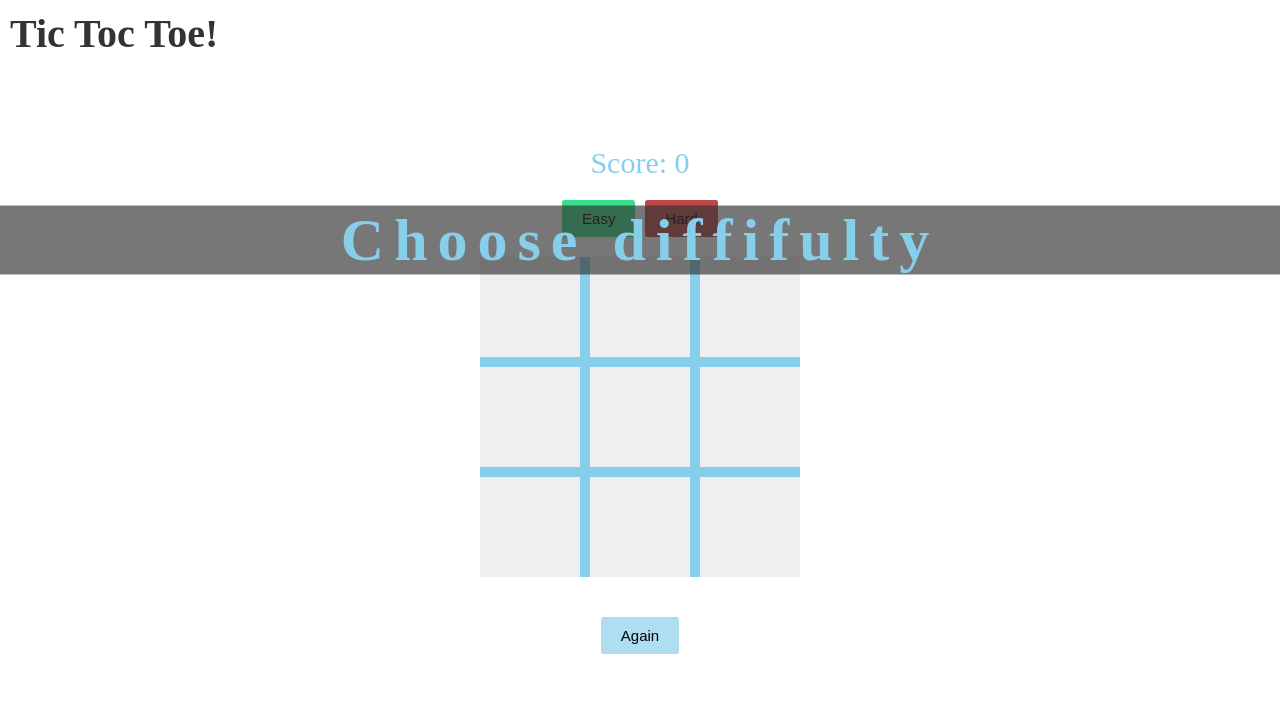
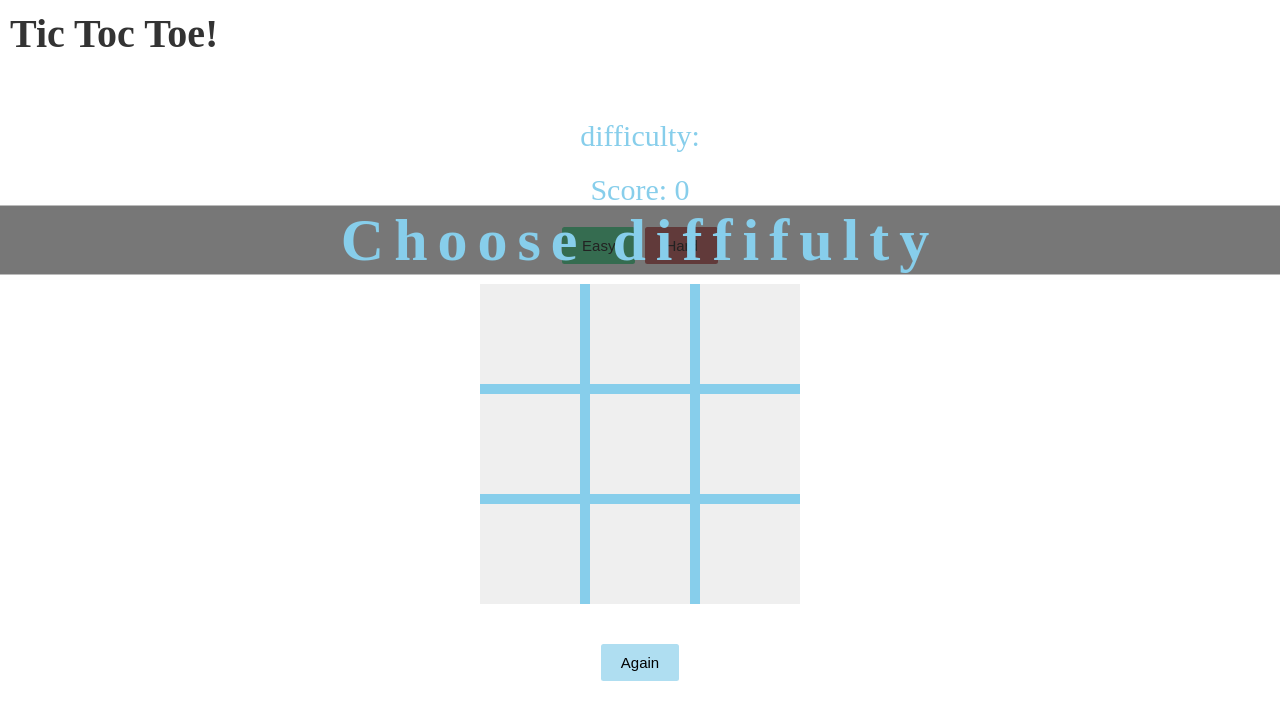
Before and after one commit to amirhoseinh73/TicTacToeJS, a React (Vite) app: page / in a window 1280 px wide. Shown: the top 720 px of the page. Built offline with nearby package versions, Linux system fonts and the light colour scheme.

Commit message:
[FEAT]: display difficulty

```diff
--- a/src/components/Main.jsx
+++ b/src/components/Main.jsx
@@ -164,6 +164,7 @@ const Main = () => {
         }
       />
       <article className="main">
+        <p className="score">difficulty: {difficulty}</p>
         <p className="score">Score: {score}</p>
         <section className="difficulty-buttons">
           <button
```
